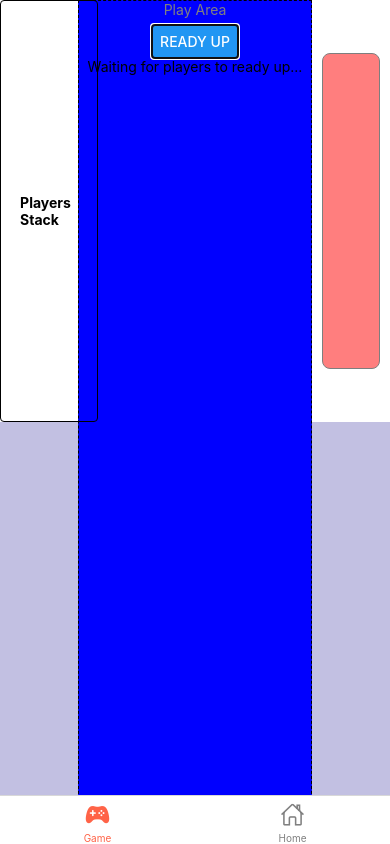
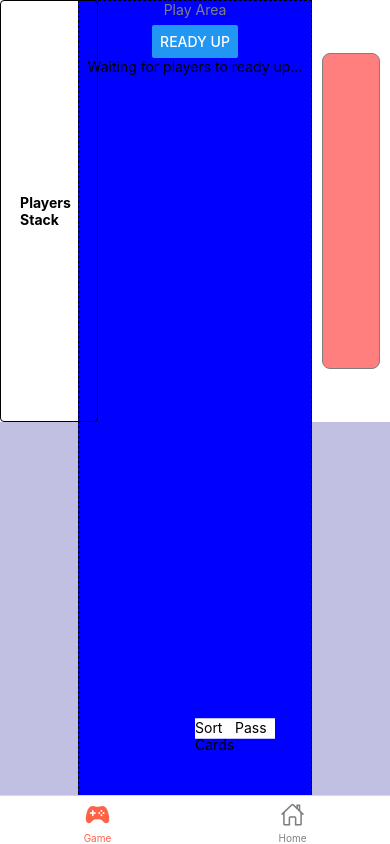
Before and after one commit to JoshuaCachola/Thirteen-React-Native, a React Native app: screen /Game in a window 390 px wide. Built offline with nearby package versions, Linux system fonts and the light colour scheme; what react-native-uuid would draw is missing.

Commit message:
add: setup for observer components and observable class values

```diff
--- a/classes/Game.ts
+++ b/classes/Game.ts
@@ -3,8 +3,8 @@ import { PlayerInterface } from './Player';
 
 export interface GameInterface {
   addPlayer: (p: PlayerInterface) => void;
+  players: PlayerInterface[];
   arePlayersReady: () => boolean;
-  players: PlayerInterface[];
 }
 
 export class Game implements GameInterface {
@@ -20,9 +20,11 @@ export class Game implements GameInterface {
     this._gameNumber = 1;
     this._players = [];
     this._lastWinner = null;
+
     makeObservable(this, {
       players: computed,
       addPlayer: action,
+      arePlayersReady: action,
     });
   }
 
@@ -38,9 +40,12 @@ export class Game implements GameInterface {
     this._players.push(player);
   }
 
-  public arePlayersReady = () => {
+  public arePlayersReady() {
     let ready = true;
-    this._players.forEach((player) => (ready = ready && player.ready));
+    this._players.forEach((player) => {
+      ready = ready && player.ready;
+    });
+    console.log(ready);
     return ready;
-  };
+  }
 }
--- a/classes/GameState.ts
+++ b/classes/GameState.ts
@@ -2,7 +2,7 @@ import { Game } from './Game';
 import { CardType } from './Card';
 import { Deck } from './Deck';
 import { PlayerInterface } from './Player';
-import { computed, makeObservable, observable } from 'mobx';
+import { action, computed, makeObservable, observable } from 'mobx';
 import { Computer } from './Computer';
 
 export type Combination =
@@ -173,20 +173,21 @@ export class GameState extends Game implements GameStateInterface {
       this._lastWinner !== null ? this._lastWinner : this.findStartingPlayer();
     this.playerRotation = this.createPlayerRotation(startingPlayerIdx);
     this.currentPlayer = this.playerRotation[0];
+    this.deal();
   };
+
+  // deals hands from a newly created and shuffled deck
+  private deal() {
+    const hands: CardType[][] = [[], [], [], []];
+    const { deck } = new Deck();
+
+    deck.forEach((card: CardType, idx) => {
+      hands[idx % 4].push(card);
+    });
+
+    this._players.forEach((player, idx) => (player.hand = hands[idx]));
+  }
 }
-
-// // deals hands from a newly created and shuffled deck
-// export const deal = () => {
-//   const hands: CardType[][] = [[], [], [], []];
-//   const { deck } = new Deck();
-
-//   deck.forEach((card: CardType, idx) => {
-//     hands[idx % 4].push(card);
-//   });
-
-//   return hands;
-// };
 
 // Starting player is the player with the lowest card
 // This is when there is no previous winner and is the first game player
--- a/classes/Player.ts
+++ b/classes/Player.ts
@@ -1,4 +1,5 @@
-import { computed, makeObservable, observable } from 'mobx';
+import { action, computed, makeObservable, observable } from 'mobx';
+import { sortCards } from '../helper/combinationHelpers';
 import { CardType } from './Card';
 import { ActionType, Combination } from './GameState';
 
@@ -14,6 +15,7 @@ export interface PlayerInterface {
   ready: boolean;
   hand: CardType[];
   play: () => void;
+  sort: () => void;
 }
 
 export class Player implements PlayerInterface {
@@ -30,6 +32,7 @@ export class Player implements PlayerInterface {
       _ready: observable,
       hand: computed,
       ready: computed,
+      sort: action,
     });
   }
 
@@ -49,5 +52,9 @@ export class Player implements PlayerInterface {
     this._hand = hand;
   }
 
+  public sort() {
+    this._hand = sortCards(this._hand);
+  }
+
   public play() {}
 }
--- a/components/GameProvider.tsx
+++ b/components/GameProvider.tsx
@@ -7,8 +7,9 @@ import uuid from 'react-native-uuid';
 import { getHighestCard } from '../helper/combinationHelpers';
 import { Computer } from '../classes/Computer';
 import { reaction } from 'mobx';
+import { observer } from 'mobx-react-lite';
 
-export default function GameProvider(props: any) {
+export default observer(function GameProvider(props: any) {
   const { game } = useContext(GameContext);
   const [startGame, setStartGame] = useState(false);
   const [turnNumber, setTurnNumber] = useState(0);
@@ -18,10 +19,8 @@ export default function GameProvider(props: any) {
   useEffect(() => {
     if (startGame) {
       game.initGame();
-      console.log(game);
-      console.log(game.players);
     }
-  }, [startGame, game.players.length]);
+  }, [startGame]);
 
   // useEffect for whenever the current player is a computer
   // useEffect(() => {
@@ -93,8 +92,9 @@ export default function GameProvider(props: any) {
 
   // reaction(
   //   () => game.arePlayersReady(),
-  //   (ready) => {
-  //     setStartGame(ready);
+  //   (ready,) => {
+  //     console.log(ready);
+  //     setStartGame(true);
   //     if (ready) game.initGame();
   //   }
   // );
@@ -114,4 +114,4 @@ export default function GameProvider(props: any) {
       {props.children}
     </GameContext.Provider>
   );
-}
+});
--- a/components/Hand.tsx
+++ b/components/Hand.tsx
@@ -1,4 +1,4 @@
-import { useContext, useMemo, useState } from 'react';
+import { useContext, useEffect, useMemo, useState } from 'react';
 import { View, StyleSheet } from 'react-native';
 import { CardType } from '../classes/Card';
 import InteractiveView from './InteractiveView';
@@ -13,20 +13,23 @@ import { HandContext } from '../context/HandContext';
 import Button from './Button';
 import { ActionType } from '../classes/GameState';
 import { PlayerInterface } from '../classes/Player';
+import { observer } from 'mobx-react-lite';
+import { action } from 'mobx';
 
 interface props {
   player: PlayerInterface;
 }
 
 // This component displays holding a hand of cards
-export default function Hand({ player }: props) {
-  // const { turnNumber, setTurnNumber } = useContext(GameContext);
+export default observer(function Hand({ player }: props) {
+  const [hand, setHand] = useState<CardType[]>([]);
+  const [isValid, setIsValid] = useState(false);
+  const [positions, setPositions] = useState<Position[]>([]);
 
-  const [hand, setHand] = useState(player.hand);
-  const [isValid, setIsValid] = useState(false);
-  const [positions, setPositions] = useState<Position[]>(() => {
-    return calculatePositions(hand.length);
-  });
+  useEffect(() => {
+    setHand(player.hand);
+    setPositions(calculatePositions(player.hand.length));
+  }, [player.hand]);
 
   // recalculates position of cards whenever a player plays a sequence
   // allows hand to be centered
@@ -84,10 +87,10 @@ export default function Hand({ player }: props) {
     //   setTurnNumber(turnNumber + 1);
   };
 
-  const handleSortCards = () => {
-    const sorted = sortCards(hand!);
-    setHand([...sorted]);
-  };
+  // const handleSortCards = () => {
+  //   const sorted = sortCards(hand!);
+  //   setHand([...sorted]);
+  // };
 
   const handlePass = () => {
     //   const payload = updateRotation(ActionType.PASS, playerRotation, players);
@@ -125,12 +128,12 @@ export default function Hand({ player }: props) {
             );
           })}
         </View>
-        <Button title='Sort Cards' onPress={handleSortCards} />
+        <Button title='Sort Cards' onPress={() => player.sort()} />
         <Button title='Pass' onPress={handlePass} />
       </View>
     </HandContext.Provider>
   );
-}
+});
 
 const styles = StyleSheet.create({
   container: {
--- a/components/ReadyModal.tsx
+++ b/components/ReadyModal.tsx
@@ -1,3 +1,4 @@
+import { observer } from 'mobx-react-lite';
 import { useContext } from 'react';
 import { Button, Modal, StyleSheet, Text, View } from 'react-native';
 import { PlayerInterface } from '../classes/Player';
@@ -7,12 +8,12 @@ interface props {
   player: PlayerInterface;
 }
 
-export default function ReadyModal({ player }: props) {
+export default observer(function ReadyModal({ player }: props) {
   const { startGame, game, setStartGame } = useContext(GameContext);
   const onPress = () => {
+    game.addPlayer(player);
     player.ready = true;
-    game.addPlayer(player);
-    // setStartGame(true);
+    setStartGame(true);
   };
 
   return (
@@ -23,7 +24,7 @@ export default function ReadyModal({ player }: props) {
       </View>
     </Modal>
   );
-}
+});
 
 const styles = StyleSheet.create({
   container: {
--- a/package.json
+++ b/package.json
@@ -40,6 +40,7 @@
     "expo-status-bar": "~1.2.0",
     "expo-web-browser": "~10.1.0",
     "mobx": "^6.5.0",
+    "mobx-react-lite": "^3.3.0",
     "react": "17.0.1",
     "react-dom": "17.0.1",
     "react-native": "0.64.3",
--- a/screens/Game.tsx
+++ b/screens/Game.tsx
@@ -36,11 +36,9 @@ export default function Game() {
         </View>
 
         {/* Bottom */}
-        {startGame && (
-          <View style={styles.bottomContainer}>
-            <Hand player={player} />
-          </View>
-        )}
+        <View style={styles.bottomContainer}>
+          <Hand player={player} />
+        </View>
       </View>
       {!startGame && <ReadyModal player={player} />}
     </GameProvider>
@@ -56,7 +54,6 @@ const styles = StyleSheet.create({
   playedCardsArea: {
     borderWidth: 1,
     borderStyle: 'dashed',
-    // borderColor: 'red',
     backgroundColor: 'blue',
     position: 'absolute',
     width: '60%',
```
Also changed, not shown: 1 other file (tests, documents, lock files or other folders).
